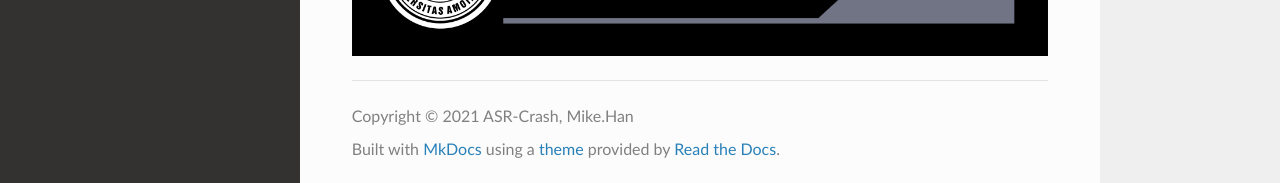
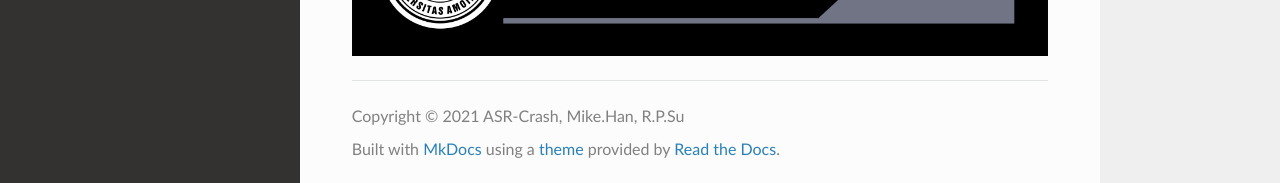
Before and after one commit to ASR-Crash/XMU-RM-SWSD-UM, an MkDocs documentation site: the page built from docs/README.md, in a window 1280 px wide and 1034 px high. Shown: the part 848-1031 px from the top of the window. Built offline with MkDocs 1.6.1, drawn with Linux system fonts in a browser that asks for light colours; nearby versions of some CDN libraries.

Commit message:
su 20211023 18:53

```diff
--- a/mkdocs.yml
+++ b/mkdocs.yml
@@ -15,4 +15,4 @@ nav:
 
 theme: readthedocs
 site_author: ASR-Crash
-copyright: Copyright © 2021 ASR-Crash, Mike.Han
+copyright: Copyright © 2021 ASR-Crash, Mike.Han, R.P.Su
```
